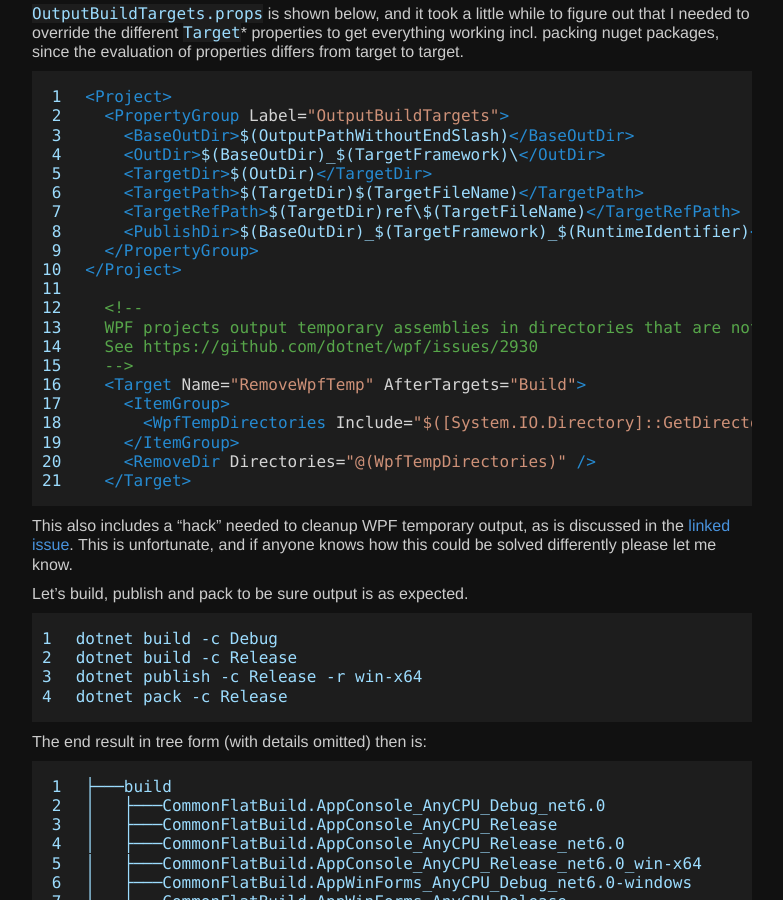
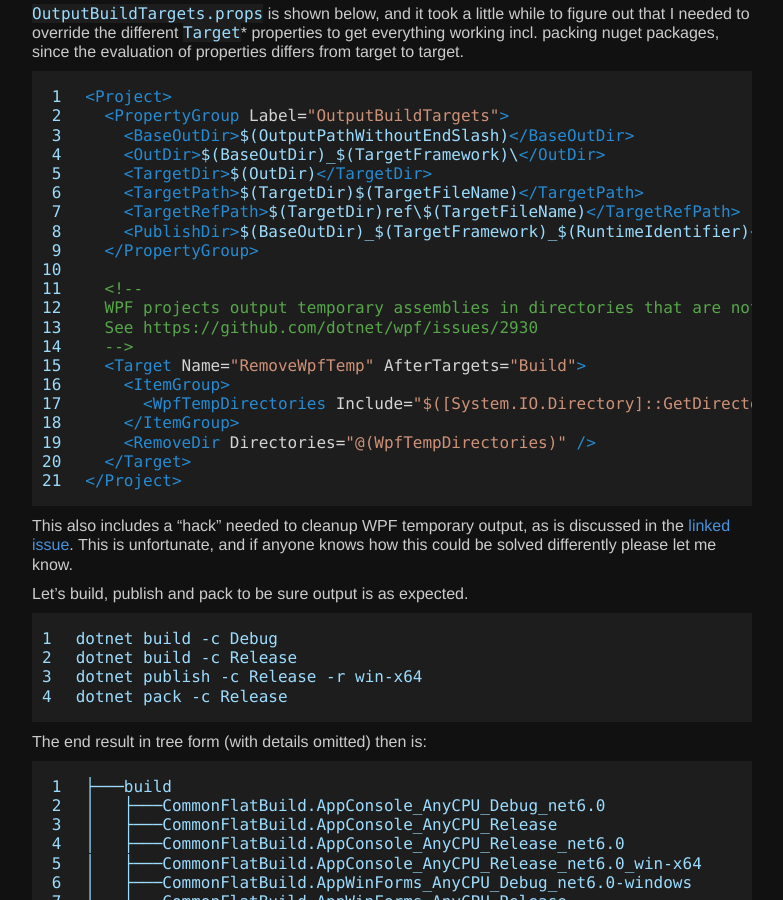
Before and after one commit to nietras/nietras.github.io, a Jekyll site: the page built from _posts/2021-11-19-bendingdotnet-common-flat-build-output.md, in a window 1280 px wide and 900 px high, scrolled down 5237 px. Shown: the whole window, without its empty margins (248-1031 px from the left). Built offline with Jekyll 4.4.1, drawn with Linux system fonts in a browser that asks for light colours.

Commit message:
Fix Bending .NET - Common Flat Build Output targets code listing (#16)

````diff
--- a/_posts/2021-11-19-bendingdotnet-common-flat-build-output.md
+++ b/_posts/2021-11-19-bendingdotnet-common-flat-build-output.md
@@ -261,7 +261,6 @@ incl. packing nuget packages, since the evaluation of properties differs from ta
     <TargetRefPath>$(TargetDir)ref\$(TargetFileName)</TargetRefPath>
     <PublishDir>$(BaseOutDir)_$(TargetFramework)_$(RuntimeIdentifier)</PublishDir>
   </PropertyGroup>
-</Project>
 
   <!--
   WPF projects output temporary assemblies in directories that are not deleted after use.
@@ -273,6 +272,7 @@ incl. packing nuget packages, since the evaluation of properties differs from ta
     </ItemGroup>
     <RemoveDir Directories="@(WpfTempDirectories)" />
   </Target>
+</Project>
 ```
 This also includes a "hack" needed to cleanup WPF temporary output,
 as is discussed in the [linked issue](https://github.com/dotnet/wpf/issues/2930).
````
